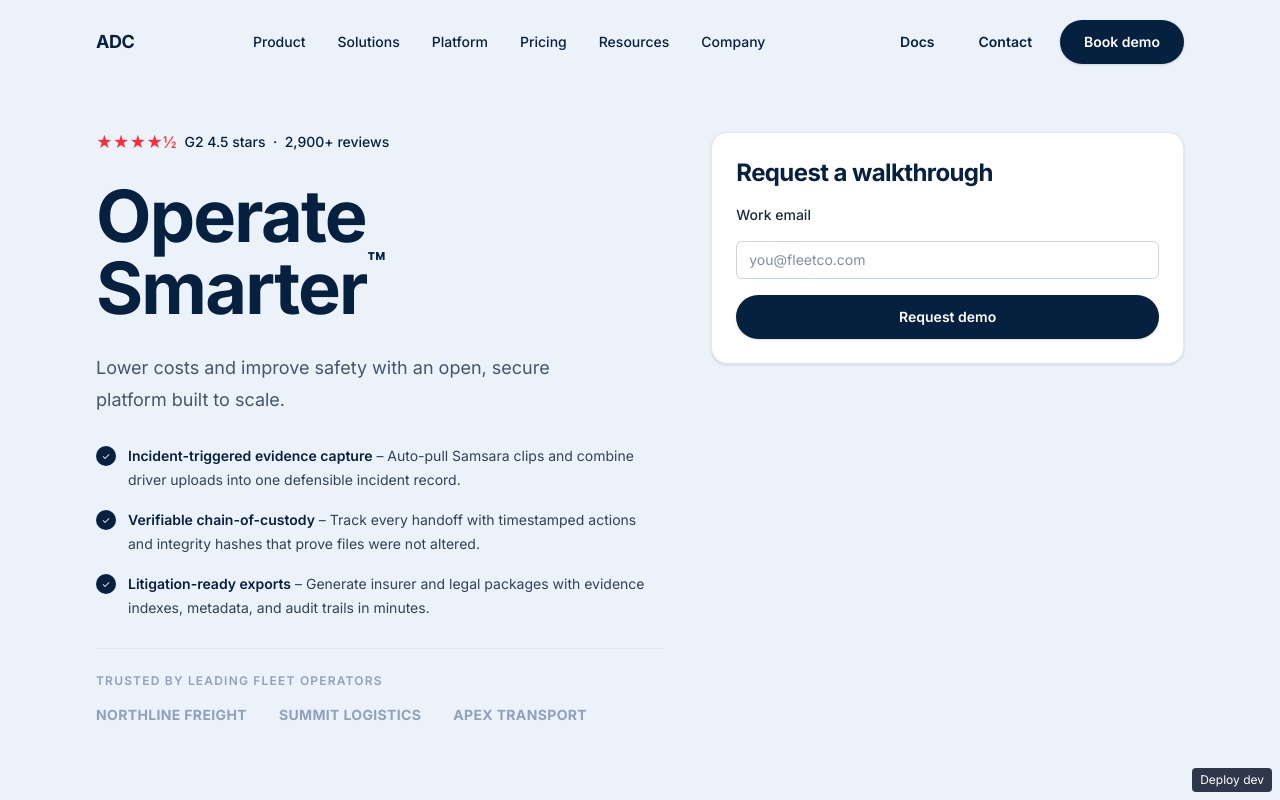
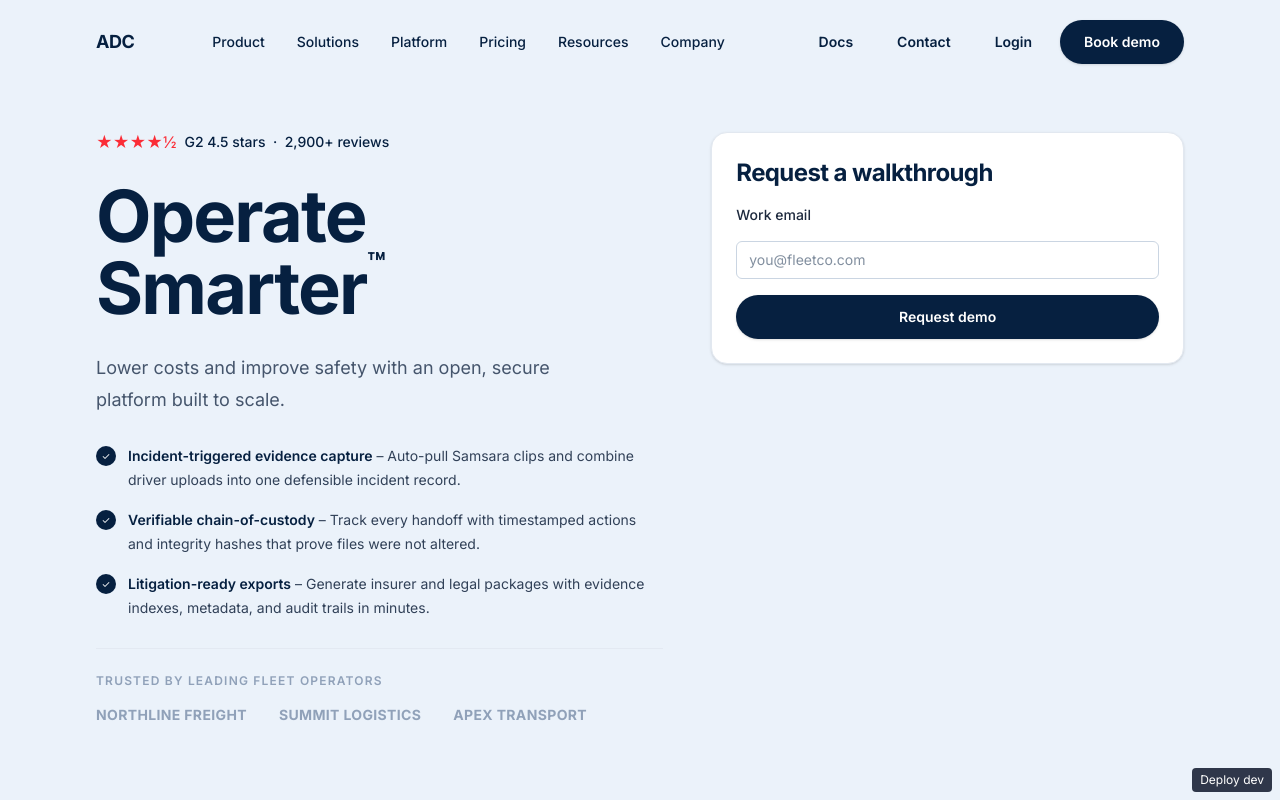
Before and after one commit to abell35213/adc-mvp, a Next.js app in the folder frontend/: page / in a window 1280 px wide. Shown: the top 800 px of the page. Built offline with nearby package versions, Linux system fonts and the light colour scheme.

Commit message:
Add Login link to Hero component

```diff
--- a/frontend/components/marketing/Hero.tsx
+++ b/frontend/components/marketing/Hero.tsx
@@ -68,6 +68,9 @@ export function Hero() {
               Contact
             </Link>
             </div>
+            <Link href="/login" className={marketingTokens.buttonVariants.ghost}>
+              Login
+            </Link>
             <Link href="/company/contact" className={marketingTokens.buttonVariants.primary}>
               Book demo
             </Link>
```
